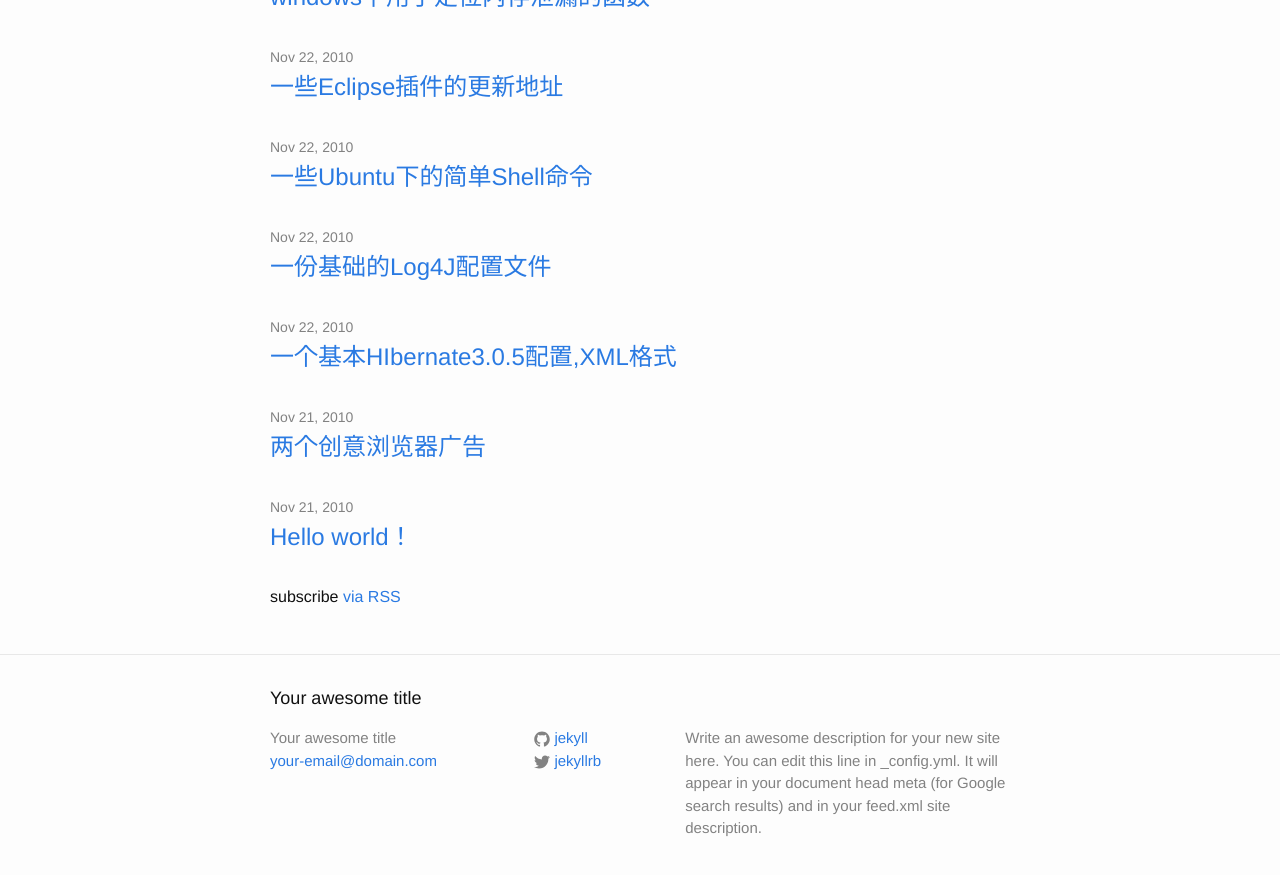
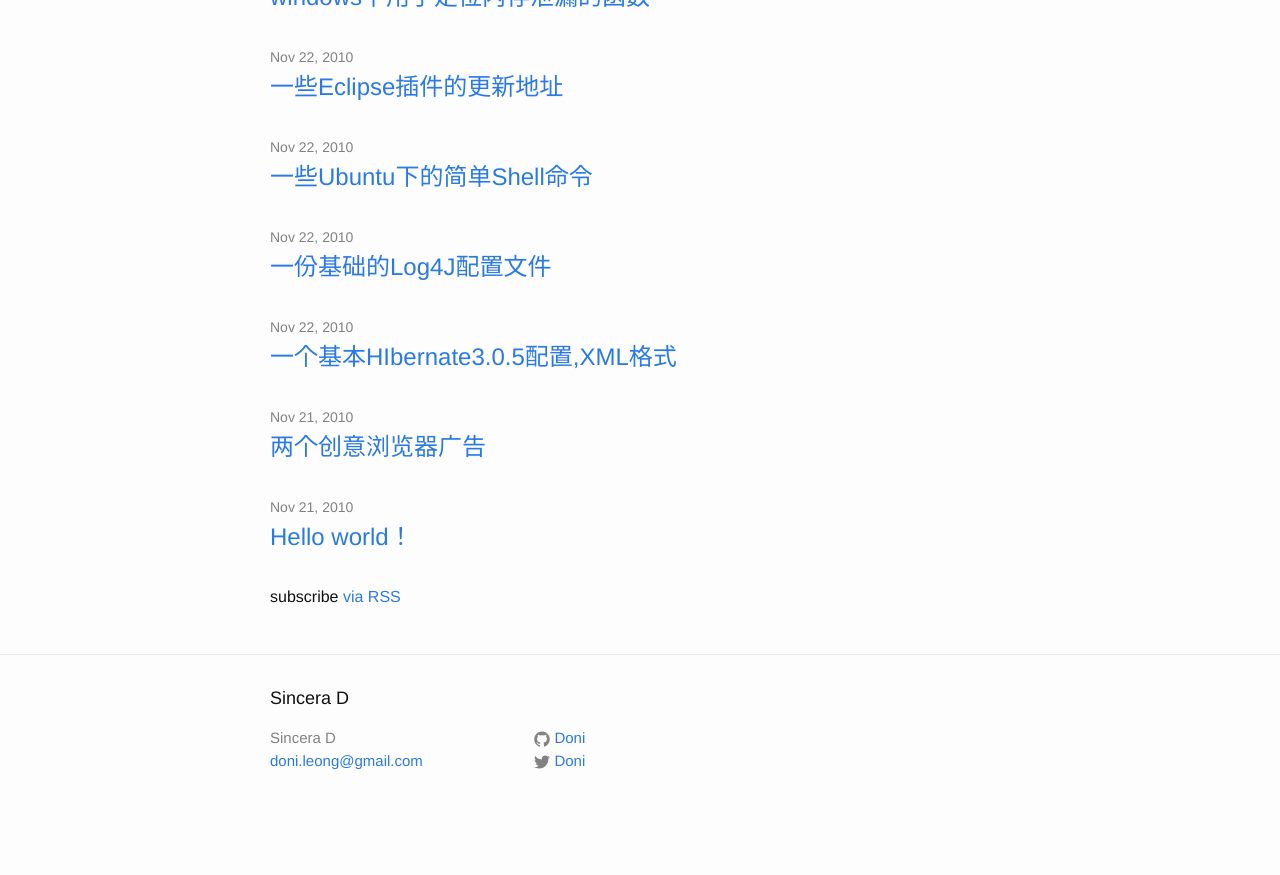
Before and after one commit to donilan/donilan.github.io, a Jekyll site: the page built from index.html, in a window 1280 px wide and 900 px high, scrolled down 5312 px. Shown: the top 875 px of the window. Built offline with Jekyll 4.4.1, drawn with Linux system fonts in a browser that asks for light colours; after the commit the page ends 6144 px from its top, so only the background shows below that; some of the changed text lies outside the part shown.

Commit message:
Tweak footer

```diff
--- a/_config.yml
+++ b/_config.yml
@@ -6,16 +6,16 @@
 # 'jekyll serve'. If you change this file, please restart the server process.
 
 # Site settings
-title: Your awesome title
-email: your-email@domain.com
+title: Sincera D
+email: doni.leong@gmail.com
 description: > # this means to ignore newlines until "baseurl:"
-  Write an awesome description for your new site here. You can edit this
-  line in _config.yml. It will appear in your document head meta (for
-  Google search results) and in your feed.xml site description.
+
 baseurl: "" # the subpath of your site, e.g. /blog
 url: "http://yourdomain.com" # the base hostname & protocol for your site
-twitter_username: jekyllrb
-github_username:  jekyll
+twitter_username: donilan
+github_username:  donilan
+twitter_name: Doni
+github_name:  Doni
 
 # Build settings
 markdown: kramdown
--- a/_includes/footer.html
+++ b/_includes/footer.html
@@ -16,13 +16,13 @@
         <ul class="social-media-list">
           {% if site.github_username %}
           <li>
-            {% include icon-github.html username=site.github_username %}
+            {% include icon-github.html username=site.github_username name=site.github_name %}
           </li>
           {% endif %}
 
           {% if site.twitter_username %}
           <li>
-            {% include icon-twitter.html username=site.twitter_username %}
+            {% include icon-twitter.html username=site.twitter_username name=site.twitter_name %}
           </li>
           {% endif %}
         </ul>
--- a/_includes/icon-github.html
+++ b/_includes/icon-github.html
@@ -1 +1 @@
-<a href="https://github.com/{{ include.username }}"><span class="icon icon--github">{% include icon-github.svg %}</span><span class="username">{{ include.username }}</span></a>
+<a href="https://github.com/{{ include.username }}"><span class="icon icon--github">{% include icon-github.svg %}</span><span class="username">{{ include.name }}</span></a>
--- a/_includes/icon-twitter.html
+++ b/_includes/icon-twitter.html
@@ -1 +1 @@
-<a href="https://twitter.com/{{ include.username }}"><span class="icon icon--twitter">{% include icon-twitter.svg %}</span><span class="username">{{ include.username }}</span></a>
+<a href="https://twitter.com/{{ include.username }}"><span class="icon icon--twitter">{% include icon-twitter.svg %}</span><span class="username">{{ include.name }}</span></a>
```
